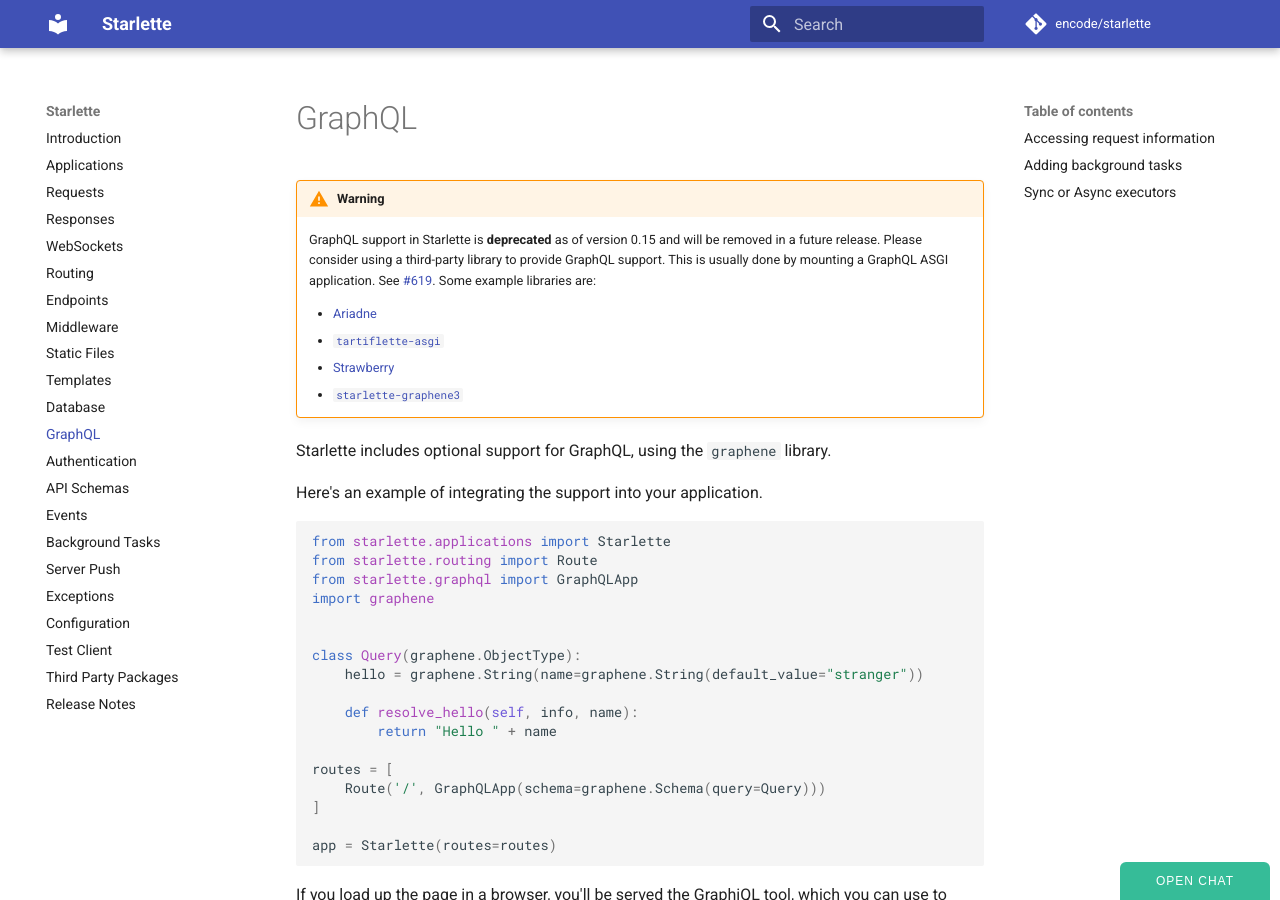
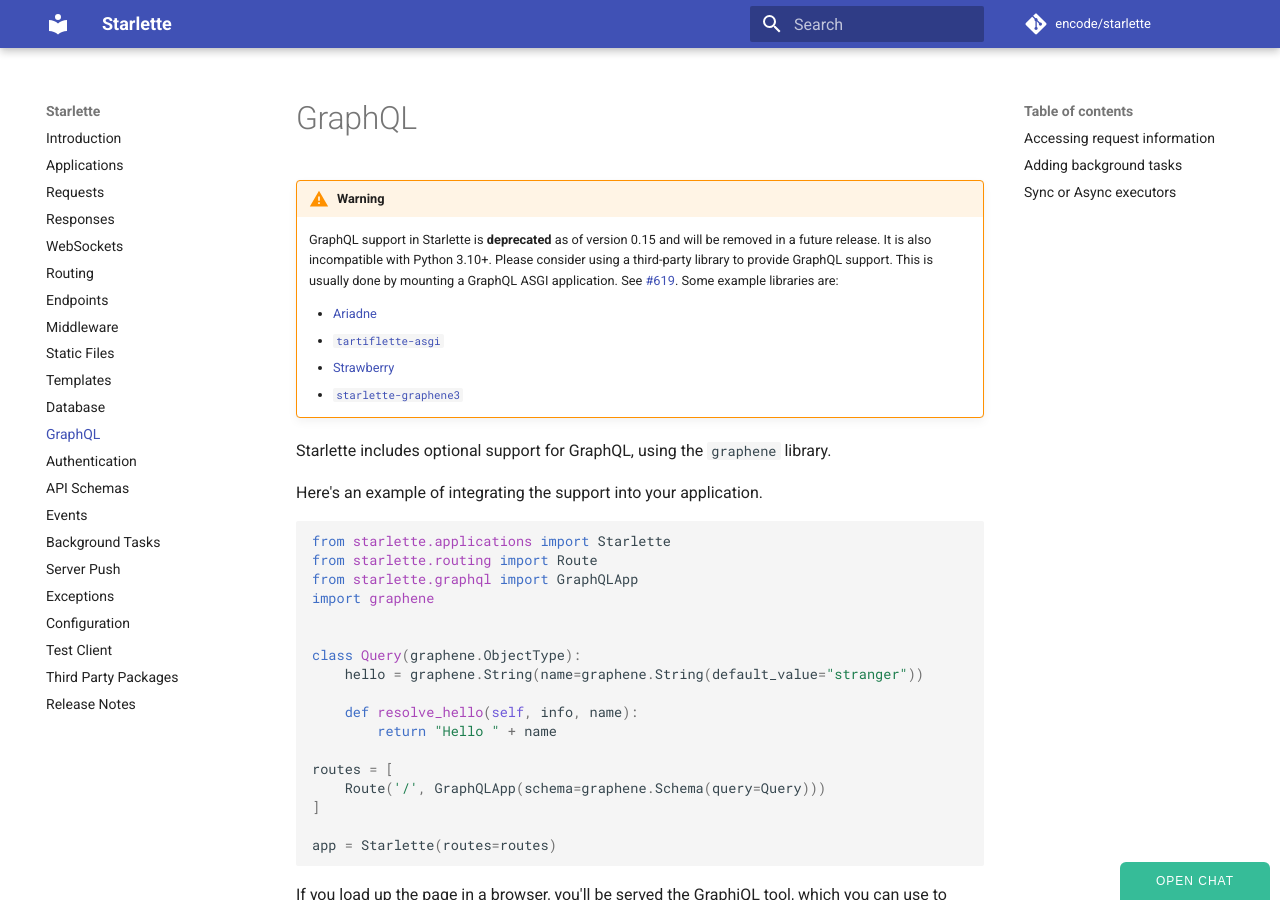
Before and after one commit to hidraco/starlette, an MkDocs documentation site: the page built from docs/graphql.md, in a window 1280 px wide and 900 px high. Built offline with MkDocs 1.6.1 and Material for MkDocs 9.7.7, drawn with Linux system fonts in a browser that asks for light colours; comment, search, counter and statistics services are not loaded.

Commit message:
Test on Python 3.10 (#1201)

```diff
--- a/docs/graphql.md
+++ b/docs/graphql.md
@@ -2,9 +2,10 @@
 !!! Warning
 
     GraphQL support in Starlette is **deprecated** as of version 0.15 and will
-    be removed in a future release. Please consider using a third-party library
-    to provide GraphQL support. This is usually done by mounting a GraphQL ASGI
-    application. See [#619](https://github.com/encode/starlette/issues/619).
+    be removed in a future release. It is also incompatible with Python 3.10+.
+    Please consider using a third-party library to provide GraphQL support. This
+    is usually done by mounting a GraphQL ASGI application.
+    See [#619](https://github.com/encode/starlette/issues/619).
     Some example libraries are:
 
     * [Ariadne](https://ariadnegraphql.org/docs/asgi)
--- a/requirements.txt
+++ b/requirements.txt
@@ -1,5 +1,5 @@
 # Optionals
-graphene
+graphene; python_version<'3.10'
 itsdangerous
 jinja2
 python-multipart
--- a/setup.cfg
+++ b/setup.cfg
@@ -32,3 +32,8 @@ filterwarnings=
 
 [coverage:run]
 source_pkgs = starlette, tests
+# GraphQLApp incompatible with and untested on Python 3.10. It's deprecated, let's just ignore
+# coverage for it until it's gone.
+omit =
+  starlette/graphql.py
+  tests/test_graphql.py
--- a/setup.py
+++ b/setup.py
@@ -40,7 +40,7 @@ setup(
     install_requires=["anyio>=3.0.0,<4"],
     extras_require={
         "full": [
-            "graphene",
+            "graphene; python_version<'3.10'",
             "itsdangerous",
             "jinja2",
             "python-multipart",
@@ -60,6 +60,7 @@ setup(
         "Programming Language :: Python :: 3.7",
         "Programming Language :: Python :: 3.8",
         "Programming Language :: Python :: 3.9",
+        "Programming Language :: Python :: 3.10",
     ],
     zip_safe=False,
 )
```
Also changed, not shown: 2 other files.
